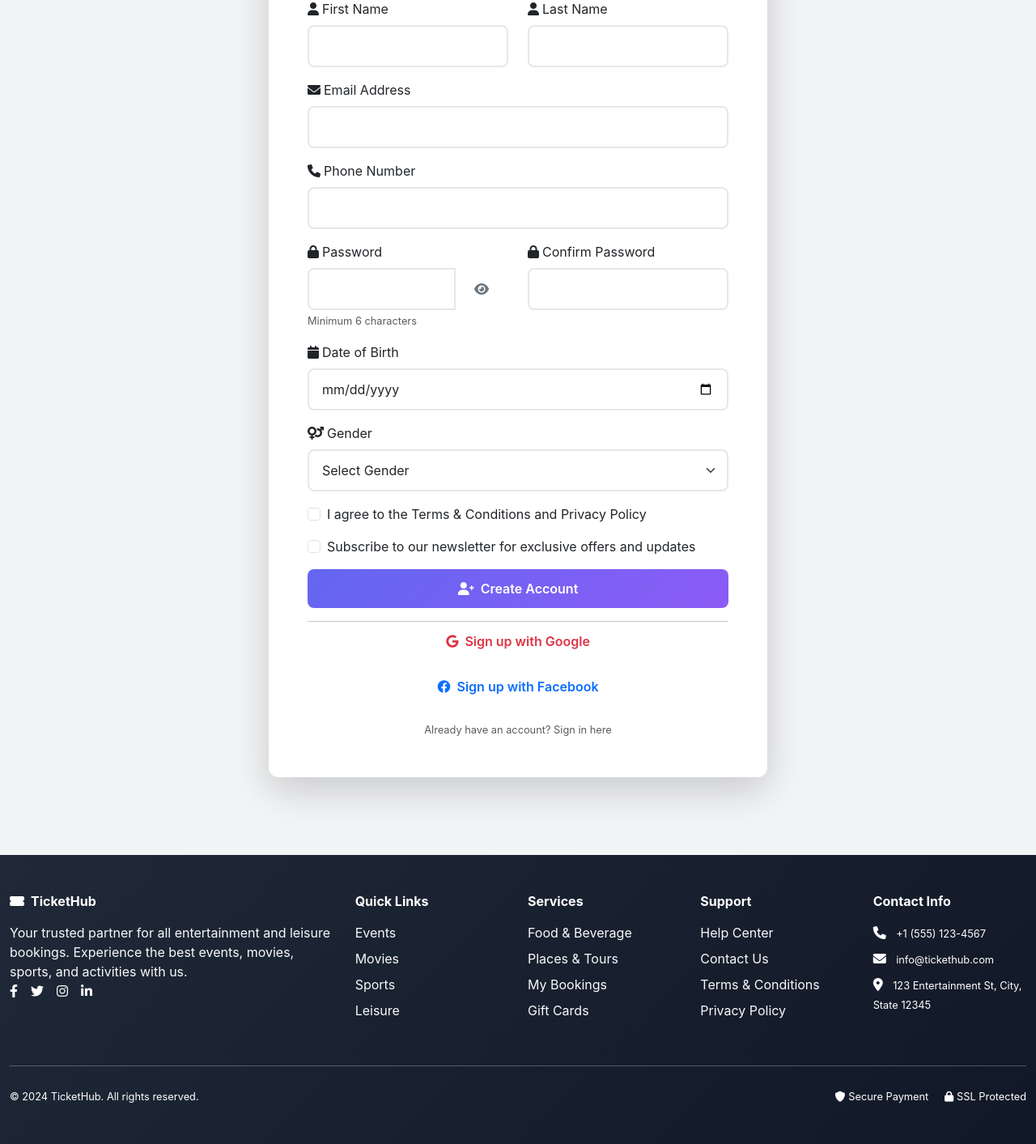
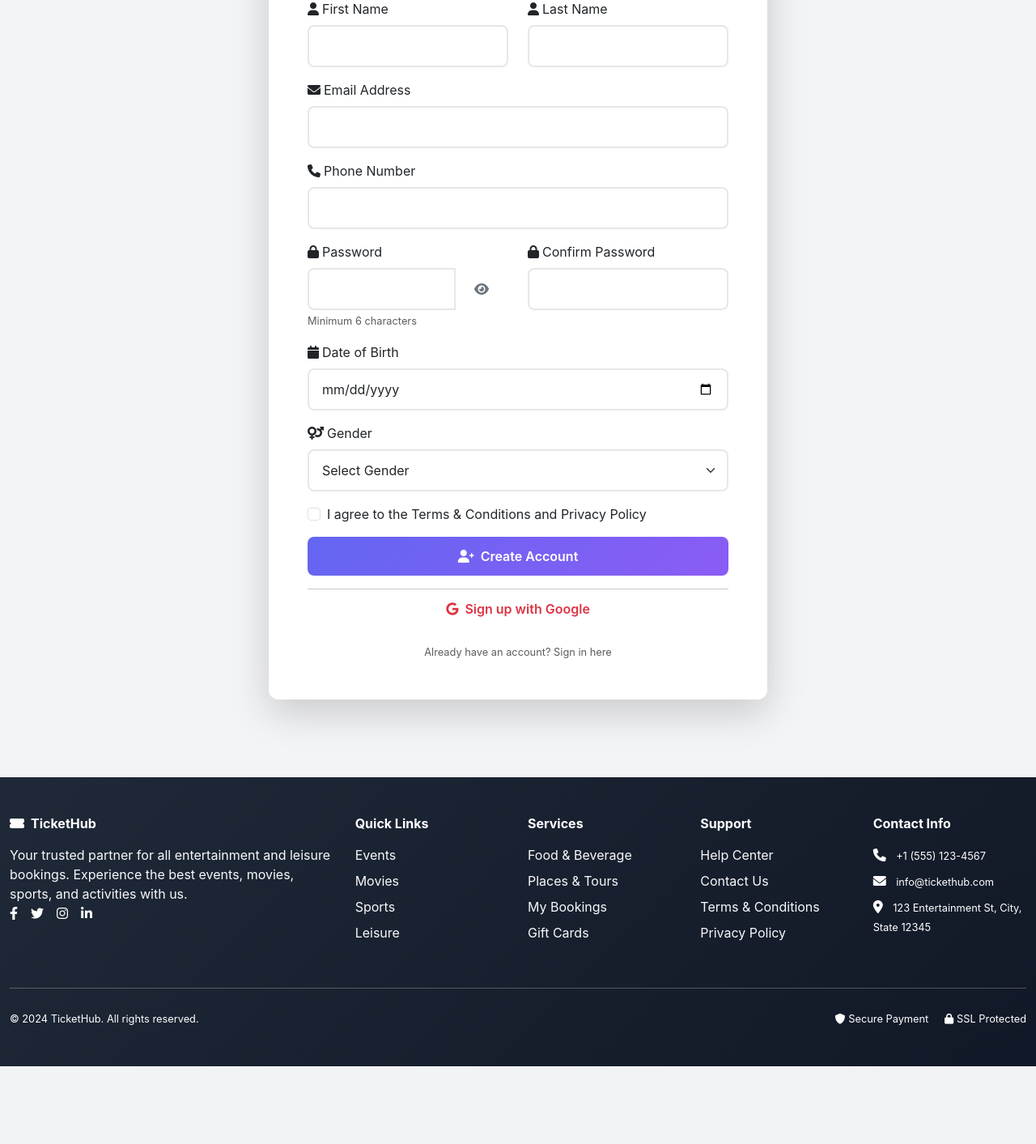
Before and after one commit to Avishka-4/Ticket-hub, a PHP site: page /pages/register.php in a window 1280 px wide. Shown: the part 221-1634 px from the top of the page at 81% size. After the commit the page ends 1538 px from the top, so only its background shows below. Run offline with PHP 8.4, Linux system fonts and the light colour scheme; some libraries are stand-ins or nearby versions.

Commit message:
register and login major commit

```diff
--- a/pages/login.php
+++ b/pages/login.php
@@ -124,8 +124,8 @@ $success = isset($_GET['success']) ? $_GET['success'] : '';
                             <i class="fas fa-info-circle me-2"></i>Demo Credentials
                         </h6>
                         <small class="text-muted">
-                            <strong>Email:</strong> demo@tickethub.com<br>
-                            <strong>Password:</strong> demo123
+                            <strong>Email:</strong> iamnobody0212@gmail.com<br>
+                            <strong>Password:</strong> kavindu123
                         </small>
                     </div>
                 </div>
--- a/pages/register.php
+++ b/pages/register.php
@@ -136,13 +136,6 @@ $success = isset($_GET['success']) ? $_GET['success'] : '';
                                 </label>
                             </div>
 
-                            <div class="mb-3 form-check">
-                                <input type="checkbox" class="form-check-input" id="newsletter" name="newsletter">
-                                <label class="form-check-label" for="newsletter">
-                                    Subscribe to our newsletter for exclusive offers and updates
-                                </label>
-                            </div>
-
                             <button type="submit" class="btn btn-primary w-100 mb-3">
                                 <i class="fas fa-user-plus me-2"></i>Create Account
                             </button>
@@ -153,9 +146,6 @@ $success = isset($_GET['success']) ? $_GET['success'] : '';
                             <div class="d-grid gap-2">
                                 <button type="button" class="btn btn-outline-danger">
                                     <i class="fab fa-google me-2"></i>Sign up with Google
-                                </button>
-                                <button type="button" class="btn btn-outline-primary">
-                                    <i class="fab fa-facebook me-2"></i>Sign up with Facebook
                                 </button>
                             </div>
 
```
